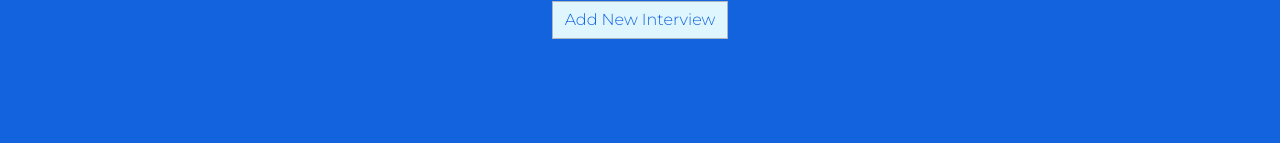
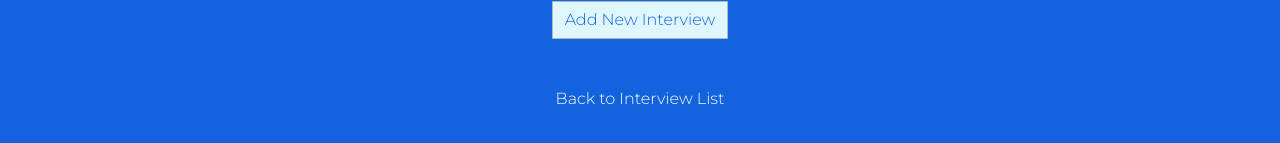
Before and after one commit to A-Corn/Bounty-Board, a React (Create React App) app in the folder client/: page /interview_form in a window 1280 px wide. Shown: the part 591-734 px from the top of the page. Built offline with nearby package versions, Linux system fonts and the light colour scheme.

Commit message:
added link on interviewForm to go back

```diff
--- a/client/src/App.css
+++ b/client/src/App.css
@@ -20,12 +20,12 @@ font-family: 'Montserrat', sans-serif;
 }
 
 a {
-  color: black;
+  color: white;
   text-decoration: none;
 }
 
 a:hover {
-  color: blue;
+  color: red;
 }
 
 @keyframes App-logo-spin {
--- a/client/src/components/Interviews/InterviewForms.js
+++ b/client/src/components/Interviews/InterviewForms.js
@@ -1,6 +1,6 @@
 import React, { useState } from 'react'
 import axios from "axios";
-import { useNavigate } from 'react-router-dom';
+import { useNavigate,Link } from 'react-router-dom';
 
 const InterviewForms = () => {
     const navigate = useNavigate();
@@ -36,12 +36,10 @@ const InterviewForms = () => {
         <div>
             <div className="container mt-5 ">
                 <h2>New Interview</h2>
-
                 <form onSubmit={submitForm}>
                     <div className="mb-3">
                         <label className="form-label ">Interviewer Name </label>
                         <input
-
                             className="form-control "
                             onChange={(e) => setInterviewerName(e.target.value)}
                             value={interviewerName}
@@ -50,7 +48,6 @@ const InterviewForms = () => {
                     <div className="mb-3">
                         <label className="form-label">Interviewer Title </label>
                         <input
-
                             className="form-control"
                             onChange={(e) => setInterviewerTitle(e.target.value)}
                             value={interviewerTitle}
@@ -59,7 +56,6 @@ const InterviewForms = () => {
                     <div className="mb-3">
                         <label className="form-label">Company Name </label>
                         <input
-
                             className="form-control"
                             onChange={(e) => setCompanyName(e.target.value)}
                             value={companyName}
@@ -68,7 +64,6 @@ const InterviewForms = () => {
                     <div className="mb-3">
                         <label className="form-label">Interview Date </label>
                         <input
-
                             className="form-control"
                             onChange={(e) => setInterviewDate(e.target.value)}
                             value={interviewDate}
@@ -77,7 +72,6 @@ const InterviewForms = () => {
                     <div className="mb-3">
                         <label className="form-label">Email </label>
                         <input
-
                             className="form-control"
                             onChange={(e) => setEmail(e.target.value)}
                             value={email}
@@ -86,17 +80,14 @@ const InterviewForms = () => {
                     <div className="mb-3">
                         <label className="form-label">Phone Number </label>
                         <input
-
                             className="form-control"
                             onChange={(e) => setPhoneNumber(e.target.value)}
                             value={phoneNumber}
                         />
                     </div>
-
-                    <button className="btn btn-light mb-5 b-color">
-                        Add New Interview
-                    </button>
+                    <button className="btn btn-light mb-5 b-color">Add New Interview</button>
                 </form>
+                <Link to='/interviews'>Back to Interview List</Link>
             </div>
         </div>
     );
```
